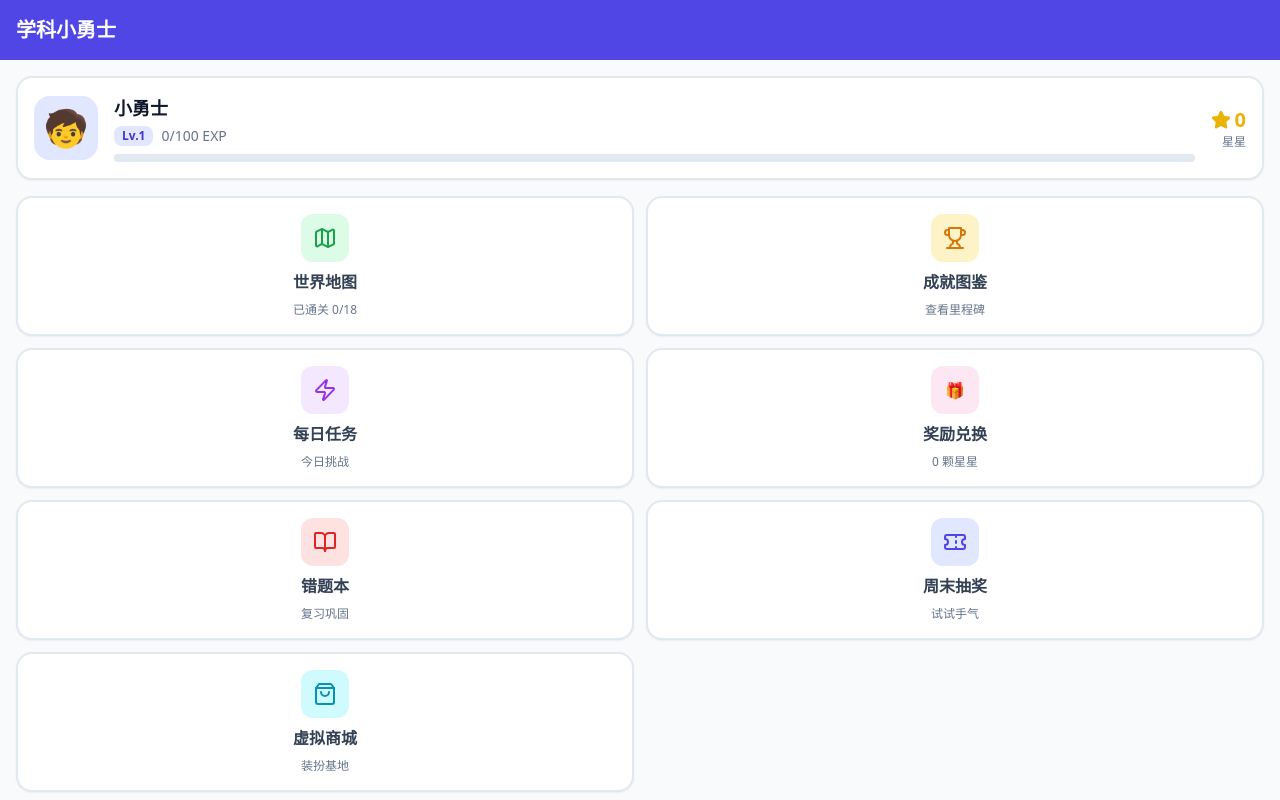
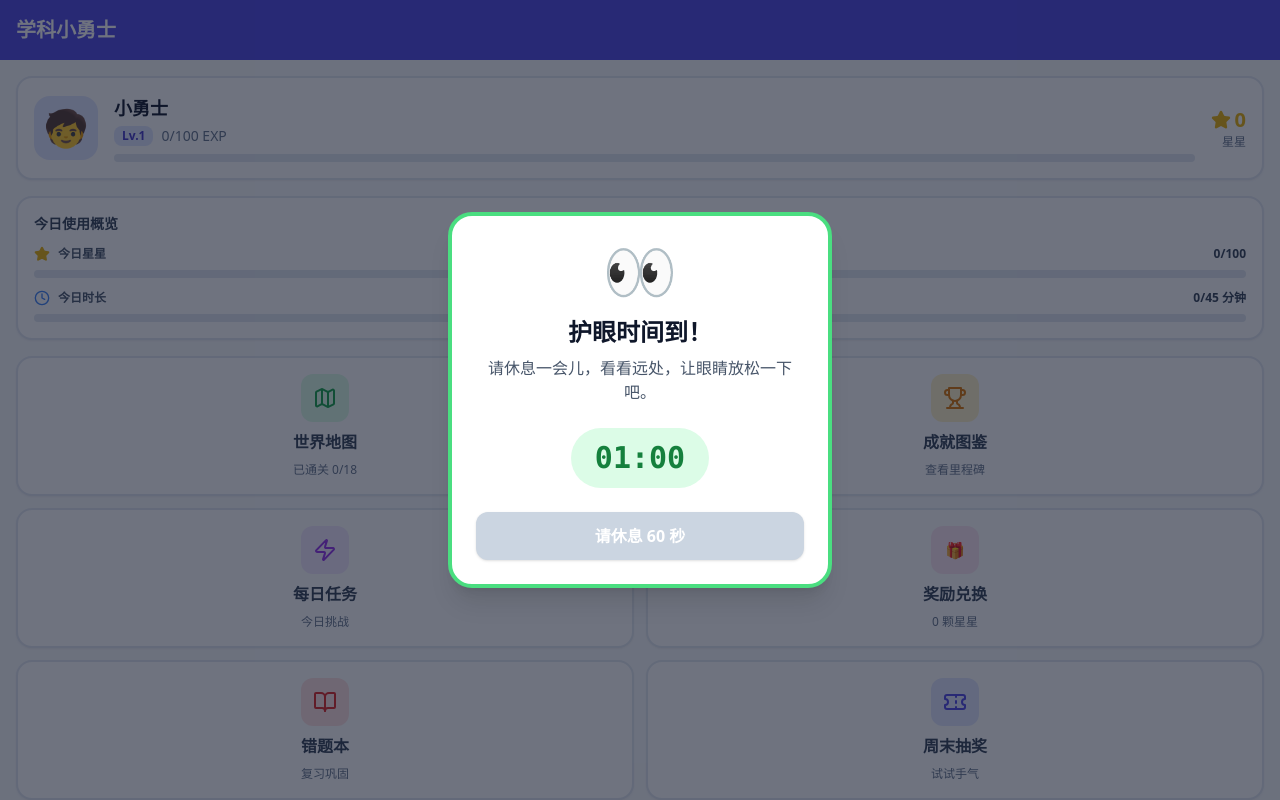
Before and after one commit to wangyihei-hub/boys-game, a React (Vite) app: page /#/play in a window 1280 px wide. Shown: the top 800 px of the page. Built offline with nearby package versions, Linux system fonts and the light colour scheme.

Commit message:
feat: show daily usage overview on PlayHome
Add stars/minutes progress against parent-configured daily limits and a rest-mode banner. Keep existing cards and layout intact.

```diff
--- a/src/pages/PlayHome.tsx
+++ b/src/pages/PlayHome.tsx
@@ -1,25 +1,50 @@
 import { useEffect } from 'react';
 import { Link } from 'react-router-dom';
-import { Map, Star, Trophy, Zap, BookOpen, Ticket, ShoppingBag } from 'lucide-react';
+import { Map, Star, Trophy, Zap, BookOpen, Ticket, ShoppingBag, Clock } from 'lucide-react';
 import { useProfileStore } from '../stores/profileStore';
+import { useParentStore } from '../stores/parentStore';
 import { useGameStore, computeRegionProgress } from '../stores/gameStore';
+import { useHealthGuard } from '../hooks/useHealthGuard';
 import { nextLevelExp } from '../services/battleLogic';
+
+function limitBarColor(percent: number) {
+  if (percent >= 100) return 'bg-red-500';
+  if (percent >= 80) return 'bg-amber-500';
+  return 'bg-green-500';
+}
 
 export function PlayHome() {
   const profile = useProfileStore(state => state.profile);
+  const dailyStats = useProfileStore(state => state.dailyStats);
   const progress = useGameStore(state => state.progress);
   const loaded = useGameStore(state => state.loaded);
   const loadProgress = useGameStore(state => state.loadProgress);
 
+  const settings = useParentStore(state => state.settings);
+  const parentLoaded = useParentStore(state => state.loaded);
+  const loadParentData = useParentStore(state => state.loadParentData);
+
+  const { isRestModeActive } = useHealthGuard();
+
   useEffect(() => {
     loadProgress();
-  }, [loadProgress]);
+    if (!parentLoaded) {
+      loadParentData();
+    }
+  }, [loadProgress, loadParentData, parentLoaded]);
 
   if (!profile) return null;
 
   const totalPassed = progress.filter(p => p.status === 'passed').length;
   const totalStages = progress.length;
   const expPercent = Math.round((profile.exp / nextLevelExp(profile.level)) * 100);
+
+  const starLimit = settings?.dailyStarLimit ?? 100;
+  const minuteLimit = settings?.dailyMinuteLimit ?? 45;
+  const starsEarned = dailyStats?.starsEarned ?? 0;
+  const minutesPlayed = dailyStats?.minutesPlayed ?? 0;
+  const starPercent = Math.min(100, Math.round((starsEarned / starLimit) * 100));
+  const minutePercent = Math.min(100, Math.round((minutesPlayed / minuteLimit) * 100));
 
   return (
     <div className="space-y-4">
@@ -48,6 +73,47 @@
             <span className="text-xl font-bold">{profile.stars}</span>
           </div>
           <p className="text-xs text-slate-500">星星</p>
+        </div>
+      </div>
+
+      {isRestModeActive && (
+        <div className="card flex items-center gap-3 bg-indigo-50 text-indigo-700">
+          <span className="text-2xl">🌙</span>
+          <p className="font-bold">现在是休息时间，明天见 👋</p>
+        </div>
+      )}
+
+      <div className="card space-y-3">
+        <h3 className="text-sm font-bold text-slate-700">今日使用概览</h3>
+        <div className="space-y-2">
+          <div className="flex items-center gap-2">
+            <Star className="h-4 w-4 fill-current text-yellow-500" />
+            <span className="text-xs font-semibold text-slate-600">今日星星</span>
+            <span className="ml-auto text-xs font-bold text-slate-700">
+              {starsEarned}/{starLimit}
+            </span>
+          </div>
+          <div className="h-2 w-full overflow-hidden rounded-full bg-slate-200">
+            <div
+              className={['h-full rounded-full', limitBarColor(starPercent)].join(' ')}
+              style={{ width: `${starPercent}%` }}
+            />
+          </div>
+        </div>
+        <div className="space-y-2">
+          <div className="flex items-center gap-2">
+            <Clock className="h-4 w-4 text-blue-500" />
+            <span className="text-xs font-semibold text-slate-600">今日时长</span>
+            <span className="ml-auto text-xs font-bold text-slate-700">
+              {minutesPlayed}/{minuteLimit} 分钟
+            </span>
+          </div>
+          <div className="h-2 w-full overflow-hidden rounded-full bg-slate-200">
+            <div
+              className={['h-full rounded-full', limitBarColor(minutePercent)].join(' ')}
+              style={{ width: `${minutePercent}%` }}
+            />
+          </div>
         </div>
       </div>
 
```
